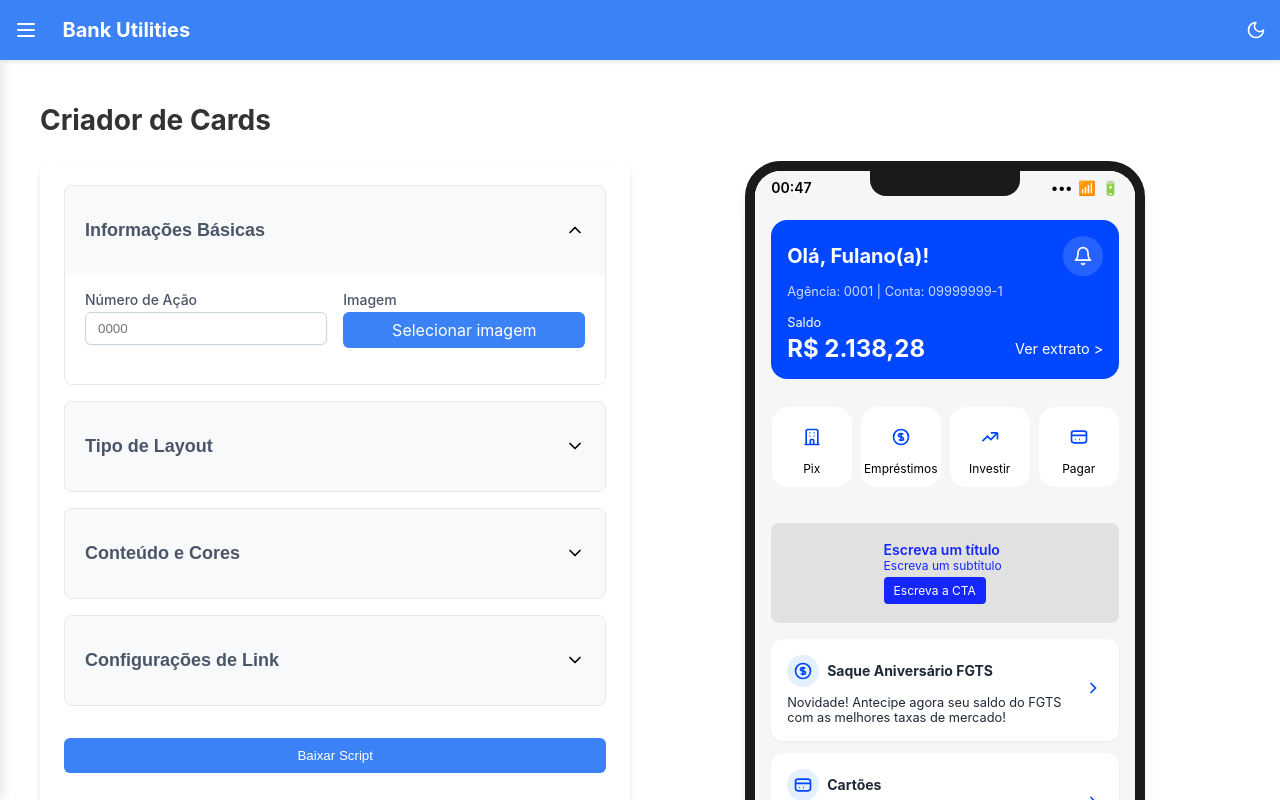
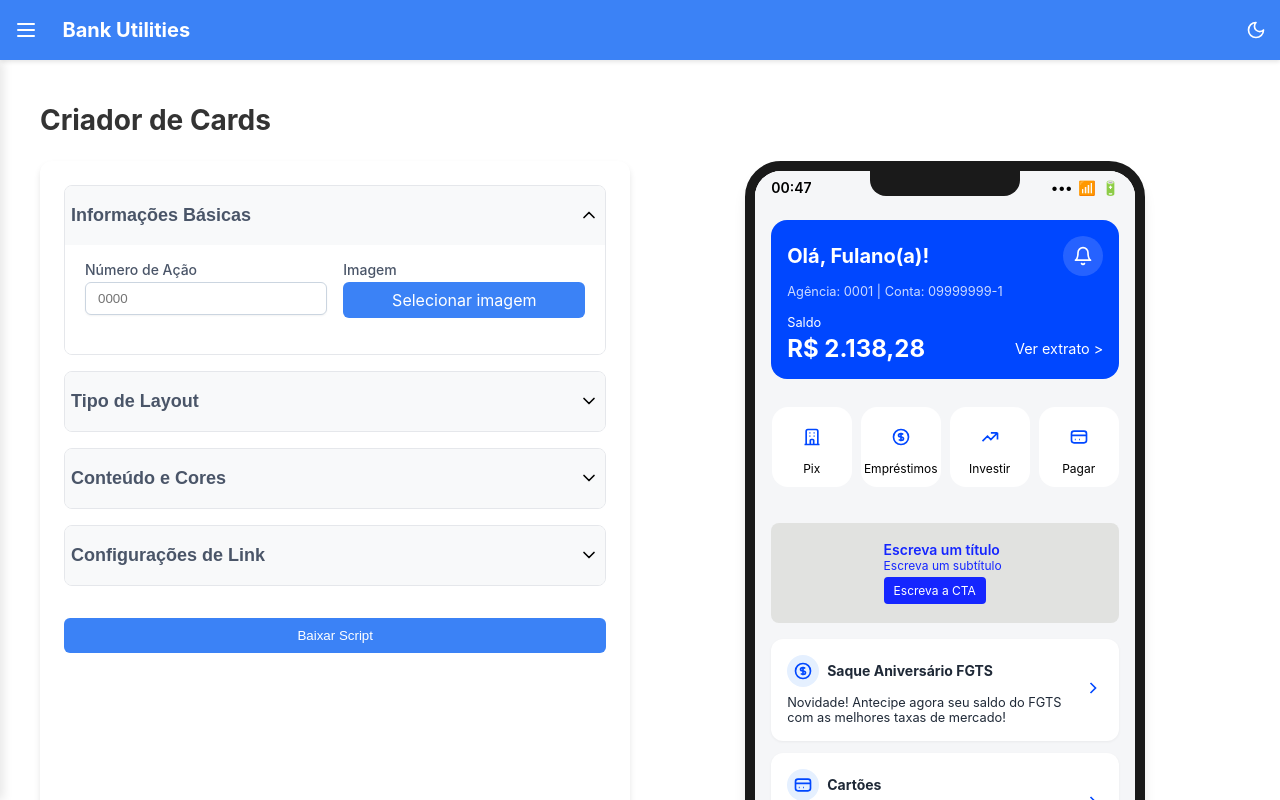
Before and after one commit to ReisLucasF/bank-utilities3, a Next.js app in the folder app/: page /card-creator in a window 1280 px wide. Shown: the top 800 px of the page. Built offline with nearby package versions, Linux system fonts and the light colour scheme.

Commit message:
Compact Accordions

```diff
--- a/app/styles/CardCreator.module.css
+++ b/app/styles/CardCreator.module.css
@@ -50,7 +50,6 @@
 .accordionHeader {
   width: 100%;
   background-color: #f8f9fa;
-  padding: 16px 20px;
   display: flex;
   justify-content: space-between;
   align-items: center;
--- a/app/styles/PopupCreator.module.css
+++ b/app/styles/PopupCreator.module.css
@@ -60,7 +60,6 @@
 .accordionHeader {
   width: 100%;
   background-color: #f8f9fa;
-  padding: 16px 20px;
   display: flex;
   justify-content: space-between;
   align-items: center;
```
Also changed, not shown: 1 other file (tests, documents, lock files or other folders).
